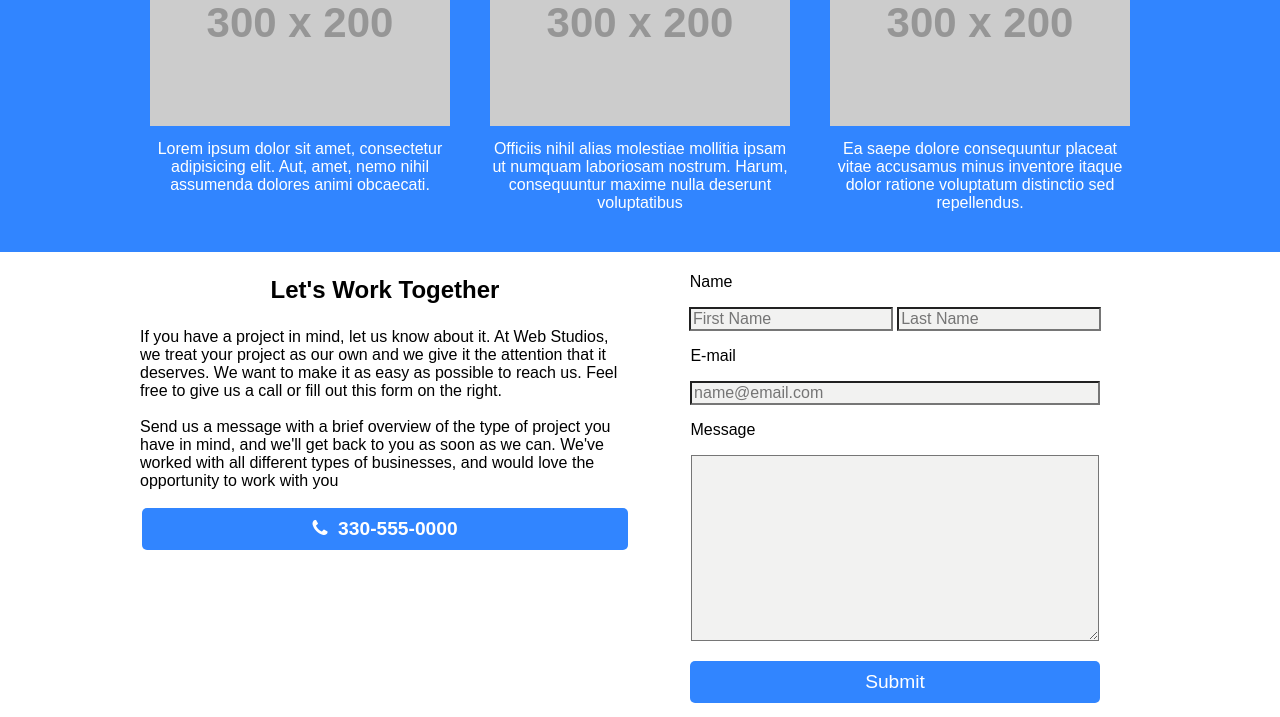
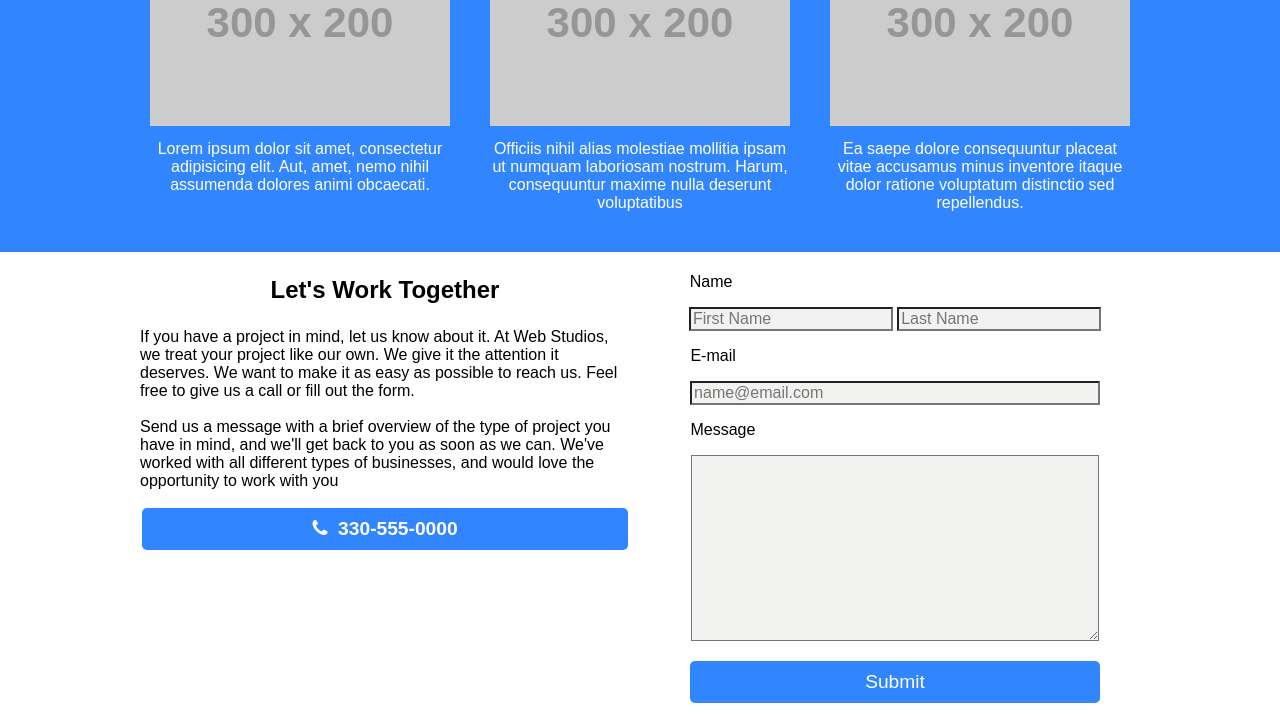
Before and after one commit to tonytermine/landing-page, a plain HTML site: page index.html in a window 1280 px wide. Shown: the part 885-1602 px from the top of the page. Drawn offline with Linux system fonts and the light colour scheme; placeholder pictures from the web are drawn by us; a web font is replaced by a local one.

Commit message:
Updated text
Made the text less wordy.

```diff
--- a/index.html
+++ b/index.html
@@ -52,7 +52,7 @@
 		<div class="grid-container form-section">
 			<div class="grid-6 hire-us">
 				<h3>Let's Work Together</h3>
-				<p>If you have a project in mind, let us know about it.  At Web Studios, we treat your project as our own and we give it the attention that it deserves.  We want to make it as easy as possible to reach us. Feel free to give us a call or fill out this form on the right.</p><br>
+				<p>If you have a project in mind, let us know about it.  At Web Studios, we treat your project like our own.  We give it the attention it deserves.  We want to make it as easy as possible to reach us. Feel free to give us a call or fill out the form.</p><br>
 				<p>Send us a message with a brief overview of the type of project you have in mind, and we'll get back to you as soon as we can.  We've worked with all different types of businesses, and would love the opportunity to work with you</p><br>
 				<a href="tel:1-330-555-0000" class="phone"><i class="fa fa-phone"></i>&nbsp; 330-555-0000</a>
 			</div><!-- end hire-us -->
```
